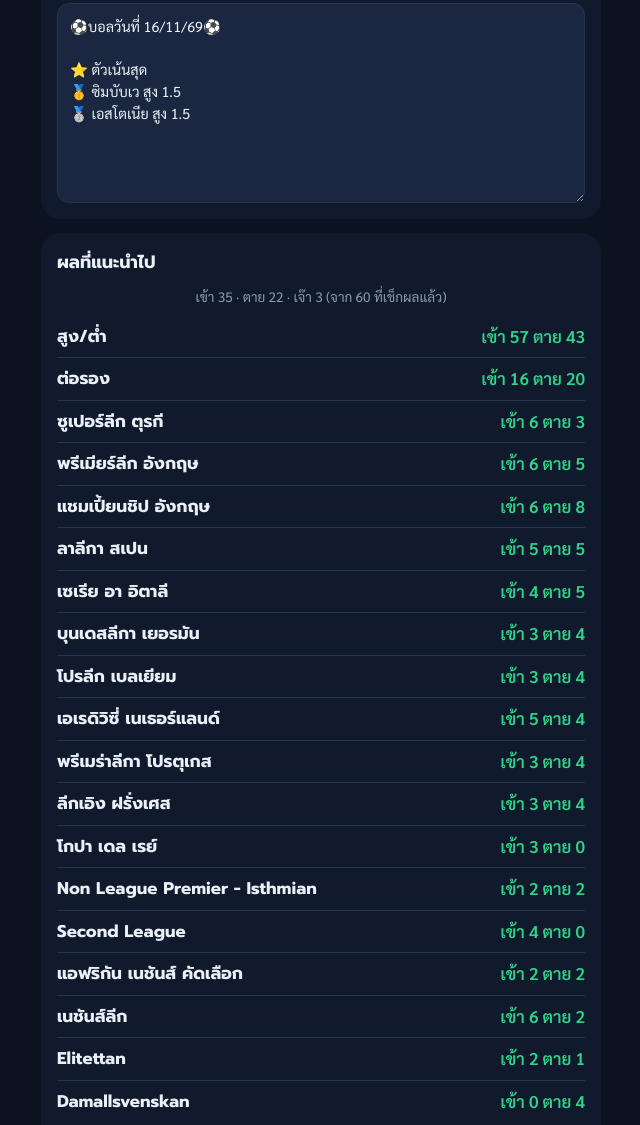
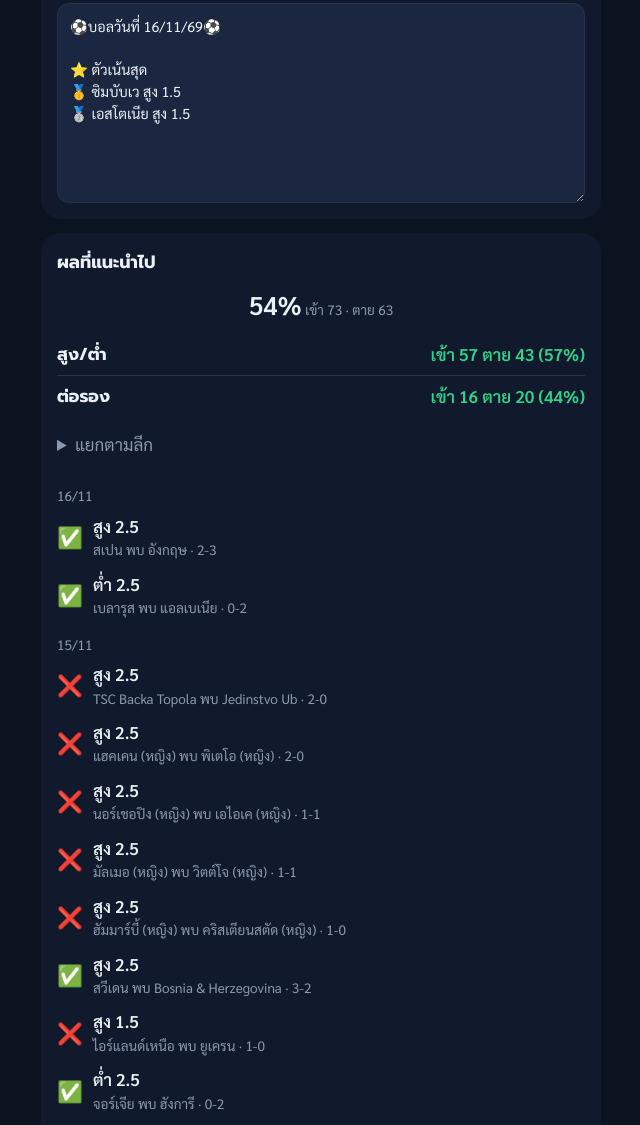
Before and after one commit to jayperlikemt18-droid/ballauto, a plain HTML site: page index.html in a window 1280 px wide. Shown: the part 1382-2507 px from the top of the page, without its empty margins (319-959 px from the left). Drawn offline with Linux system fonts and the light colour scheme.

Commit message:
Add files via upload

```diff
--- a/index.html
+++ b/index.html
@@ -188,22 +188,25 @@ textarea { width: 100%; min-height: 200px; background: var(--tile); color: var(-
     document.getElementById("steps").innerHTML = rows;
   }
   function history(d) {
-    var H = (d.history || []).filter(function (e) { return e.res !== null && e.res !== undefined; }).slice(-60).reverse();
-    if (!H.length) return;
-    var w = 0, l = 0, z = 0;
-    H.forEach(function (e) { if (e.res > 0) w++; else if (e.res < 0) l++; else z++; });
-    document.getElementById("hsum").textContent = "เข้า " + w + " · ตาย " + l + " · เจ๊า " + z + " (จาก " + H.length + " ที่เช็กผลแล้ว)";
     var ALL = (d.history || []).filter(function (e) { return e.res !== null && e.res !== undefined; });
-    function cnt(a) { var w2 = 0, l2 = 0; a.forEach(function (e) { if (e.res > 0) w2++; else if (e.res < 0) l2++; }); return "เข้า " + w2 + " ตาย " + l2; }
-    var by = '<div class="row"><b>สูง/ต่ำ</b><span>' + cnt(ALL.filter(function (e) { return e.k === "ou"; })) + '</span></div><div class="row"><b>ต่อรอง</b><span>' + cnt(ALL.filter(function (e) { return e.k === "hp"; })) + '</span></div>';
+    if (!ALL.length) return;
+    function cnt(a) { var w = 0, l = 0; a.forEach(function (e) { if (e.res > 0) w++; else if (e.res < 0) l++; }); return { w: w, l: l, p: w + l ? Math.round(w * 100 / (w + l)) : 0 }; }
+    var t = cnt(ALL), o = cnt(ALL.filter(function (e) { return e.k === "ou"; })), h = cnt(ALL.filter(function (e) { return e.k === "hp"; }));
+    document.getElementById("hsum").innerHTML = '<span style="font-size:1.6rem;font-weight:700;color:var(--fg)">' + t.p + '%</span> เข้า ' + t.w + ' · ตาย ' + t.l;
+    function line(n, c) { return '<div class="row"><b>' + n + '</b><span>เข้า ' + c.w + ' ตาย ' + c.l + ' (' + c.p + '%)</span></div>'; }
+    var by = line("สูง/ต่ำ", o) + line("ต่อรอง", h);
     var seen = {}; ALL.forEach(function (e) { if (e.lg) seen[e.lg] = 1; });
-    Object.keys(seen).forEach(function (g) { var a = ALL.filter(function (e) { return e.lg === g; }); if (a.length >= 3) by += '<div class="row"><b>' + esc(g) + '</b><span>' + cnt(a) + '</span></div>'; });
+    var lr = "";
+    Object.keys(seen).forEach(function (g) { var c = cnt(ALL.filter(function (e) { return e.lg === g; })); if (c.w + c.l >= 3) lr += line(esc(tn(g)), c); });
+    if (lr) by += '<details style="margin-top:6px"><summary style="cursor:pointer;color:var(--muted);padding:8px 0">แยกตามลีก</summary>' + lr + '</details>';
     document.getElementById("hby").innerHTML = by;
+    var H = ALL.slice(-15).reverse(), last = "";
     document.getElementById("hlist").innerHTML = H.map(function (e) {
-      var what = e.k === "ou" ? tn(e.hn) + " พบ " + tn(e.an) + " " + (e.s === "over" ? "สูง " : "ต่ำ ") + e.lt
-        : tn(e.team) + " " + (e.giver ? "-" : "+") + e.lt + " (" + tn(e.hn) + " พบ " + tn(e.an) + ")";
-      var ic = e.res === 1 ? "✅ เข้า" : e.res === 0.5 ? "✅ ได้ครึ่ง" : e.res === 0 ? "➖ เจ๊า" : e.res === -0.5 ? "❌ เสียครึ่ง" : "❌ ตาย";
-      return '<div class="row"><b>' + esc(e.d) + '</b><span style="color:var(--fg);font-weight:500;flex:1;text-align:left">' + esc(what) + ' · ' + e.gh + '-' + e.ga + '</span><span class="' + (e.res < 0 ? 'off' : '') + '">' + ic + '</span></div>';
+      var pick = e.k === "ou" ? (e.s === "over" ? "สูง " : "ต่ำ ") + e.lt : tn(e.team) + " " + (e.giver ? "-" : "+") + e.lt;
+      var ic = e.res > 0 ? "✅" : e.res < 0 ? "❌" : "➖";
+      var head = e.d !== last ? '<div style="color:var(--muted);font-size:.85rem;padding:10px 0 2px">' + esc(e.d) + '</div>' : "";
+      last = e.d;
+      return head + '<div style="display:flex;gap:10px;align-items:center;padding:6px 0"><span style="font-size:1.3rem">' + ic + '</span><div style="min-width:0"><div style="font-weight:600">' + esc(pick) + '</div><div style="color:var(--muted);font-size:.85rem">' + esc(tn(e.hn)) + ' พบ ' + esc(tn(e.an)) + ' · ' + e.gh + '-' + e.ga + '</div></div></div>';
     }).join("");
     document.getElementById("hist").hidden = false;
   }
```
Also changed, not shown: 1 other file.
